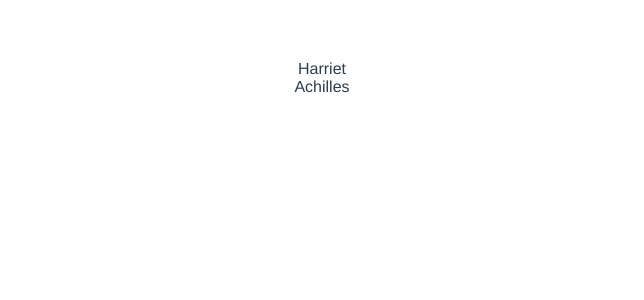
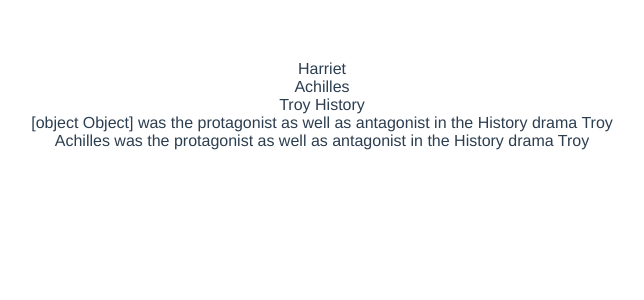
Before and after one commit to arjuaman/Vue, a Vue app in the folder cli-project/vue3-vite-proj/: page / in a window 1280 px wide. Shown: the top 300 px of the page, without its empty margins (318-962 px from the left). Built offline with nearby package versions, Linux system fonts and the light colour scheme.

Commit message:
replacing data with reactive

```diff
--- a/cli-project/vue3-vite-proj/src/App.vue
+++ b/cli-project/vue3-vite-proj/src/App.vue
@@ -1,10 +1,14 @@
 <template>
   <div>{{oName}}</div>
   <div>{{cName}}</div>
+
+  <div>{{state.fname}} {{state.genre}}</div>
+  <div>{{statement1}}</div>
+  <div>{{statement2}}</div>
 </template>
 
 <script>
-import { ref } from "vue";
+import { ref, reactive } from "vue";
 
 export default {
   name: 'App',
@@ -15,10 +19,22 @@ export default {
   },
   setup(){
     const cName = ref("Achilles");
-    alert(cName.value);
-    alert(cName.rawValue);
+    // alert(cName.value);
+    // alert(cName.rawValue);
+
+    const state = reactive({
+      fname: "Troy",
+      genre: "History"
+    })
+
+    const statement1 = `${cName} was the protagonist as well as antagonist in the ${state.genre} drama ${state.fname}`;
+    const statement2 = `${cName.value} was the protagonist as well as antagonist in the ${state.genre} drama ${state.fname}`;
+
     return{
-      cName
+      cName,
+      state,
+      statement1,
+      statement2
     }
   }
 }
```
